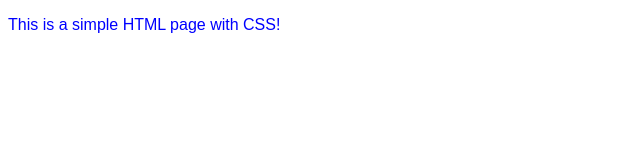
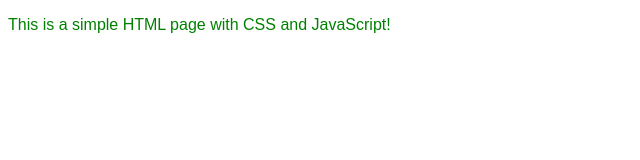
Before and after one commit to watsonstevenc/my_second_site, a plain HTML site: page index.html in a window 1280 px wide. Shown: the whole page, without its empty margins (0-640 px from the left). Drawn offline with Linux system fonts and the light colour scheme.

Commit message:
changed color and some text

```diff
--- a/index.html
+++ b/index.html
@@ -5,7 +5,7 @@
         <title>Hello World!</title>
     </head>
     <body>
-        <p class="nice">This is a simple HTML page with CSS!</p>
+        <p class="nice">This is a simple HTML page with CSS and JavaScript!</p>
     </body>
     <script src="script.js"></script>
 </html>
--- a/script.js
+++ b/script.js
@@ -1 +1 @@
-alert("this is JavaScript");
+alert("this is SPARTA!");
--- a/style.css
+++ b/style.css
@@ -1,4 +1,4 @@
 .nice {
     font-family: sans-serif;
-    color: blue;
+    color: green;
 }
```
